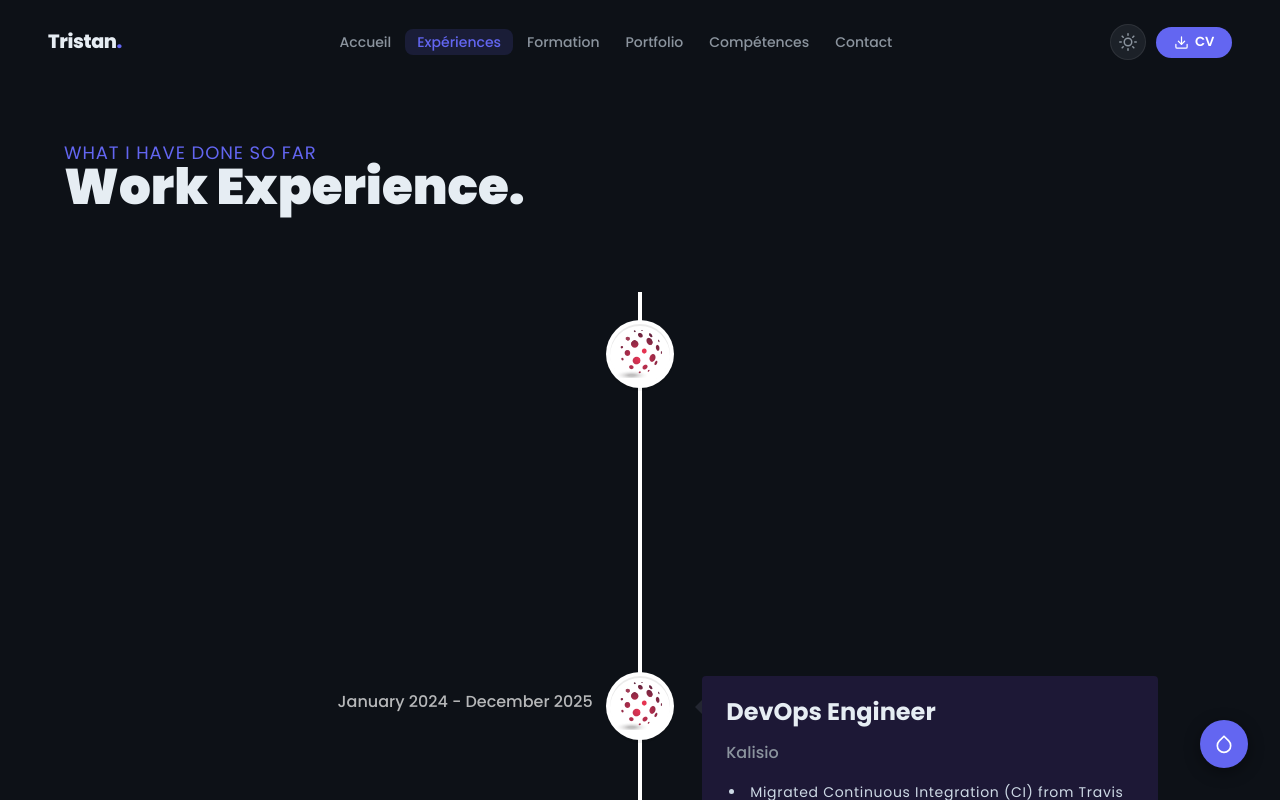
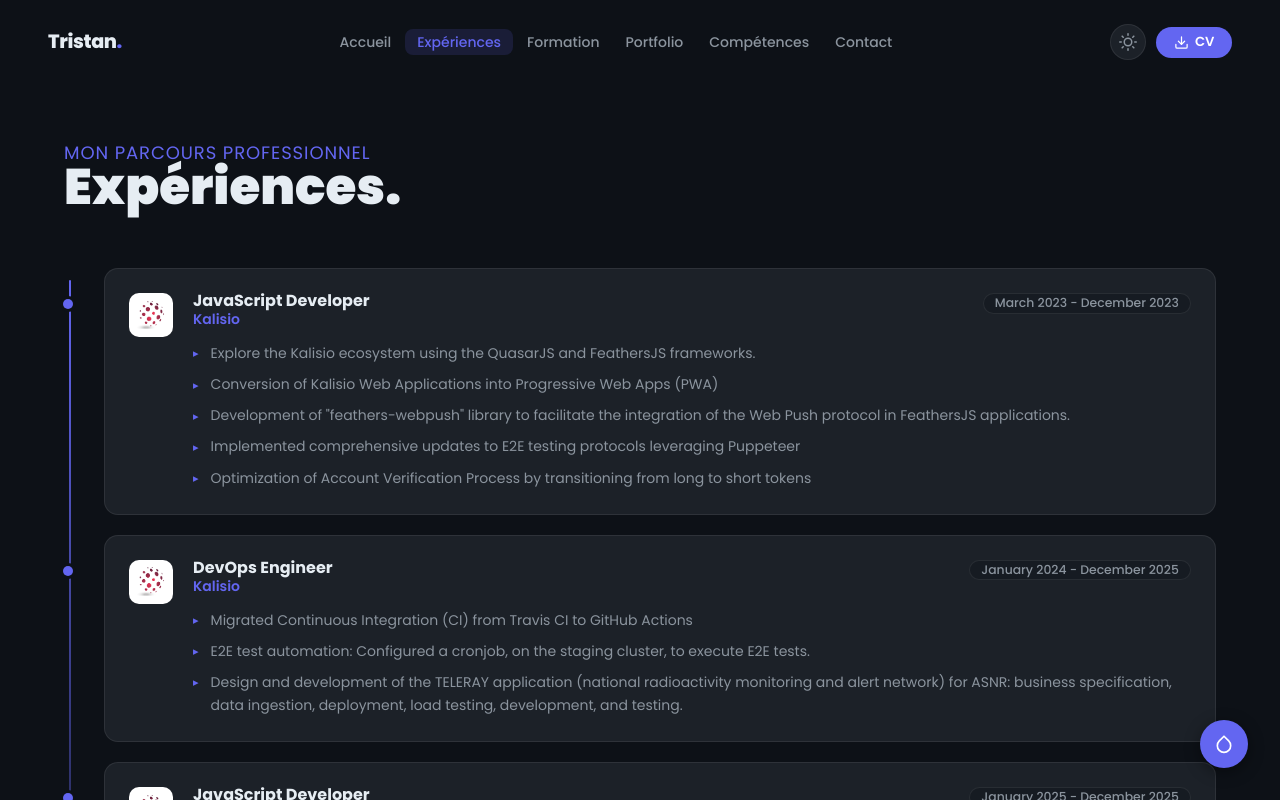
Before and after one commit to tristan-greffe/portfolio, a React (Create React App) app: page /#/experience in a window 1280 px wide. Shown: the top 800 px of the page. Built offline with nearby package versions, Linux system fonts and the light colour scheme.

Commit message:
chore: redesign experience page with custom timeline and scroll reveal

```diff
--- a/src/pages/Experience.jsx
+++ b/src/pages/Experience.jsx
@@ -1,7 +1,59 @@
-import ExperienceSection from '../components/Experience'
+import { motion } from 'framer-motion'
+import { experiences } from '../constants'
+
+const ExperienceCard = ({ experience, index }) => (
+  <motion.div
+    className="exp-card"
+    initial={{ opacity: 0, x: -30 }}
+    whileInView={{ opacity: 1, x: 0 }}
+    viewport={{ once: true, amount: 0.15 }}
+    transition={{ duration: 0.5, delay: index * 0.08 }}
+  >
+    <div className="exp-card__icon">
+      <img src={experience.icon} alt={experience.company_name} />
+    </div>
+
+    <div className="exp-card__body">
+      <div className="exp-card__header">
+        <div>
+          <h3>{experience.title}</h3>
+          <p className="exp-card__company">{experience.company_name}</p>
+        </div>
+        <span className="exp-card__date">{experience.date}</span>
+      </div>
+
+      {experience.points.length > 0 && (
+        <ul className="exp-card__points">
+          {experience.points.map((point, i) => (
+            <li key={i}>{point}</li>
+          ))}
+        </ul>
+      )}
+    </div>
+  </motion.div>
+)
 
 const Experience = () => {
-  return <ExperienceSection />
+  return (
+    <section id="experience">
+      <motion.div
+        className="section-header"
+        initial={{ opacity: 0, y: 20 }}
+        whileInView={{ opacity: 1, y: 0 }}
+        viewport={{ once: true }}
+        transition={{ duration: 0.5 }}
+      >
+        <p>Mon parcours professionnel</p>
+        <h2>Expériences.</h2>
+      </motion.div>
+
+      <div className="exp-timeline">
+        {experiences.map((exp, index) => (
+          <ExperienceCard key={index} experience={exp} index={index} />
+        ))}
+      </div>
+    </section>
+  )
 }
 
 export default Experience
--- a/src/scss/components/experience.scss
+++ b/src/scss/components/experience.scss
@@ -1,43 +1,135 @@
-.experience__wrapper {
-  margin-top: 5rem;
+.exp-timeline {
+  margin-top: 3.5rem;
   display: flex;
   flex-direction: column;
+  gap: 1.25rem;
+  position: relative;
+
+  @include desktop-screen {
+    padding-left: 2.5rem;
+
+    &::before {
+      content: '';
+      position: absolute;
+      left: 0.3rem;
+      top: 0.75rem;
+      bottom: 0.75rem;
+      width: 2px;
+      background: linear-gradient(to bottom, var(--accent), transparent);
+      border-radius: 2px;
+    }
+  }
 }
 
-.timeline-icon {
+.exp-card {
   display: flex;
-  height: 100%;
-  width: 100%;
+  gap: 1.25rem;
+  padding: 1.5rem;
+  border-radius: 0.875rem;
+  border: 1px solid var(--border);
+  background: var(--bg-card);
+  position: relative;
+  transition: border-color 0.25s, box-shadow 0.25s;
+
+  &:hover {
+    border-color: var(--accent);
+    box-shadow: 0 4px 20px var(--shadow);
+  }
+
+  @include desktop-screen {
+    &::before {
+      content: '';
+      position: absolute;
+      left: -2.625rem;
+      top: 1.875rem;
+      width: 0.625rem;
+      height: 0.625rem;
+      border-radius: 50%;
+      background: var(--accent);
+      box-shadow: 0 0 0 3px var(--bg-primary);
+    }
+  }
+}
+
+.exp-card__icon {
+  flex-shrink: 0;
+  width: 2.75rem;
+  height: 2.75rem;
+  border-radius: 0.625rem;
+  border: 1px solid var(--border);
+  background: #fff;
+  display: flex;
   align-items: center;
   justify-content: center;
+  overflow: hidden;
+
   img {
-    height: 80%;
-    width: 80%;
+    width: 68%;
+    height: 68%;
     object-fit: contain;
   }
 }
 
-.timeline-card__header {
+.exp-card__body {
+  flex: 1;
+  min-width: 0;
+}
+
+.exp-card__header {
+  display: flex;
+  flex-wrap: wrap;
+  justify-content: space-between;
+  align-items: flex-start;
+  gap: 0.5rem;
+  margin-bottom: 1rem;
+
   h3 {
-    font-size: 24px;
+    font-size: 1rem;
     font-weight: 700;
     color: var(--text-primary);
-  }
-  p {
-    line-height: 1.6;
-    font-size: 1rem;
-    color: var(--text-muted);
+    margin-bottom: 0.2rem;
   }
 }
 
-.timeline-card__content {
-  margin-left: 1.25rem;
-  margin-top: 1.25rem;
-  list-style-type: disc;
+.exp-card__company {
+  font-size: 0.875rem;
+  color: var(--accent);
+  font-weight: 600;
+}
+
+.exp-card__date {
+  font-size: 0.775rem;
+  color: var(--text-muted);
+  font-weight: 500;
+  white-space: nowrap;
+  padding: 0.2rem 0.7rem;
+  border-radius: 2rem;
+  border: 1px solid var(--border);
+  background: var(--bg-secondary);
+}
+
+.exp-card__points {
+  display: flex;
+  flex-direction: column;
+  gap: 0.5rem;
+  list-style: none;
+  padding: 0;
+  margin: 0;
+
   li {
-    padding-left: 0.25rem;
-    font-size: 14px;
-    letter-spacing: 0.05em;
-    color: var(--text-secondary);
+    font-size: 0.875rem;
+    line-height: 1.65;
+    color: var(--text-muted);
+    padding-left: 1.1rem;
+    position: relative;
+
+    &::before {
+      content: '▸';
+      position: absolute;
+      left: 0;
+      color: var(--accent);
+      font-size: 0.7rem;
+      top: 0.2em;
+    }
   }
 }
```
